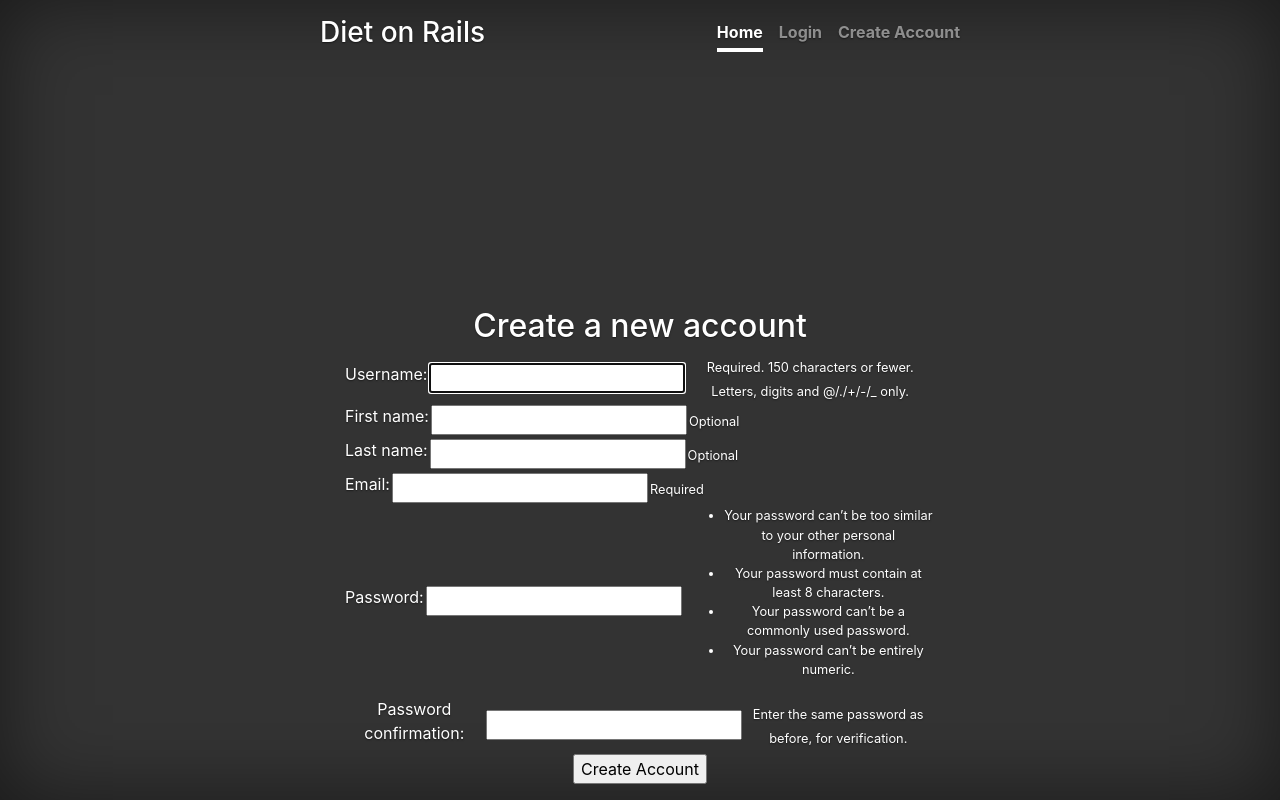
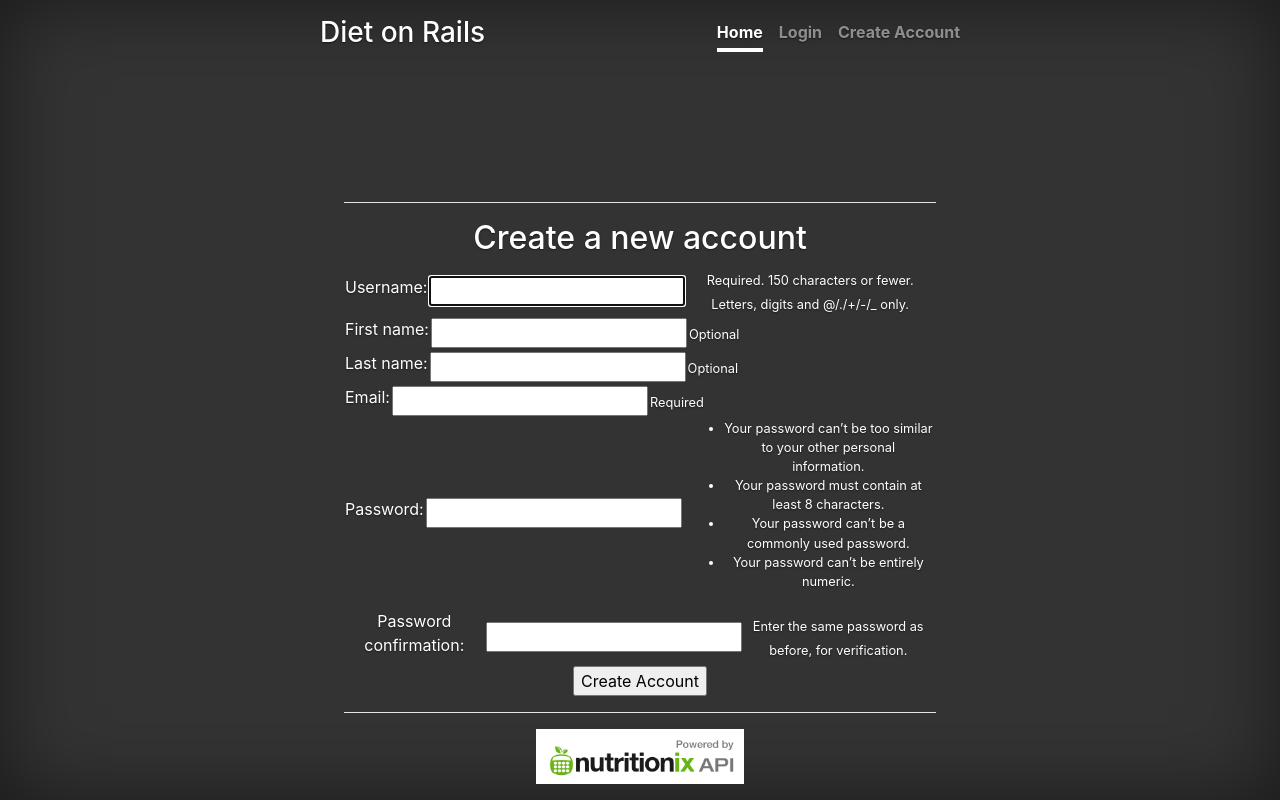
Before and after one commit to Elijah-Piper/Diet-on-Rails, a Django app: page /createuser/ in a window 1280 px wide. Run offline with Django 3.2, Linux system fonts and the light colour scheme; some libraries are stand-ins or nearby versions.

Commit message:
Add NutritinixAPI attribution image

```diff
--- a/DietOnRails/tracker/templates/base.html
+++ b/DietOnRails/tracker/templates/base.html
@@ -54,6 +54,7 @@
 			</header>
 
 			<main role="main" class="inner cover">
+				<hr color="white">
 				{% block content %}
 					<h1 class="cover-heading">Cover your page.</h1>
 					<p class="lead">Cover is a one-page template for building simple and beautiful home pages. Download, edit the text, and add your own fullscreen background photo to make it your own.</p>
@@ -61,6 +62,8 @@
 						<a href="#" class="btn btn-lg btn-secondary">Learn more</a>
 					</p>
 				{% endblock %}
+				<hr color="white">
+				<img src="{% static 'images/NutritionixAPI_attribution.png' %}" alt="Powered by NutritionixAPI" style="width:35%; height:auto; background-color: white;">
 			</main>
 		</div>
 	</body>
```
Also changed, not shown: DietOnRails/tracker/static/images/NutritionixAPI_attribution.png (added).
